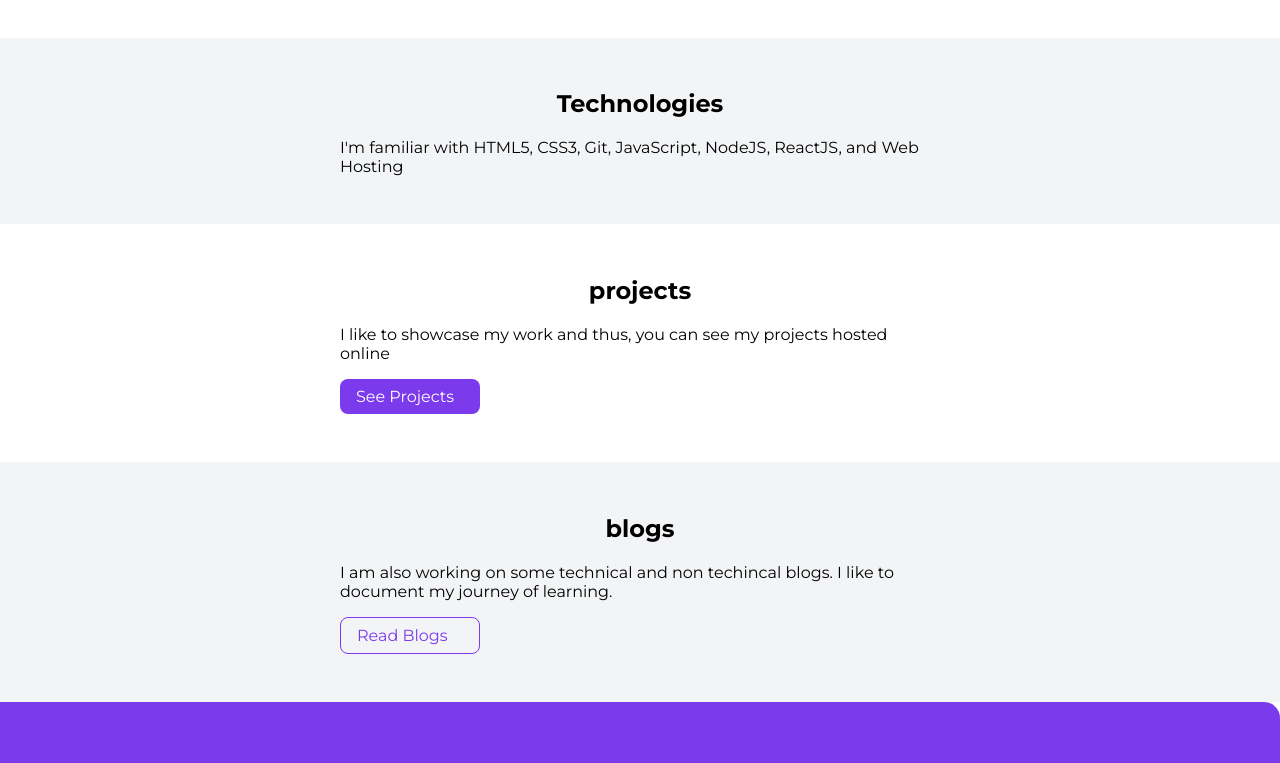
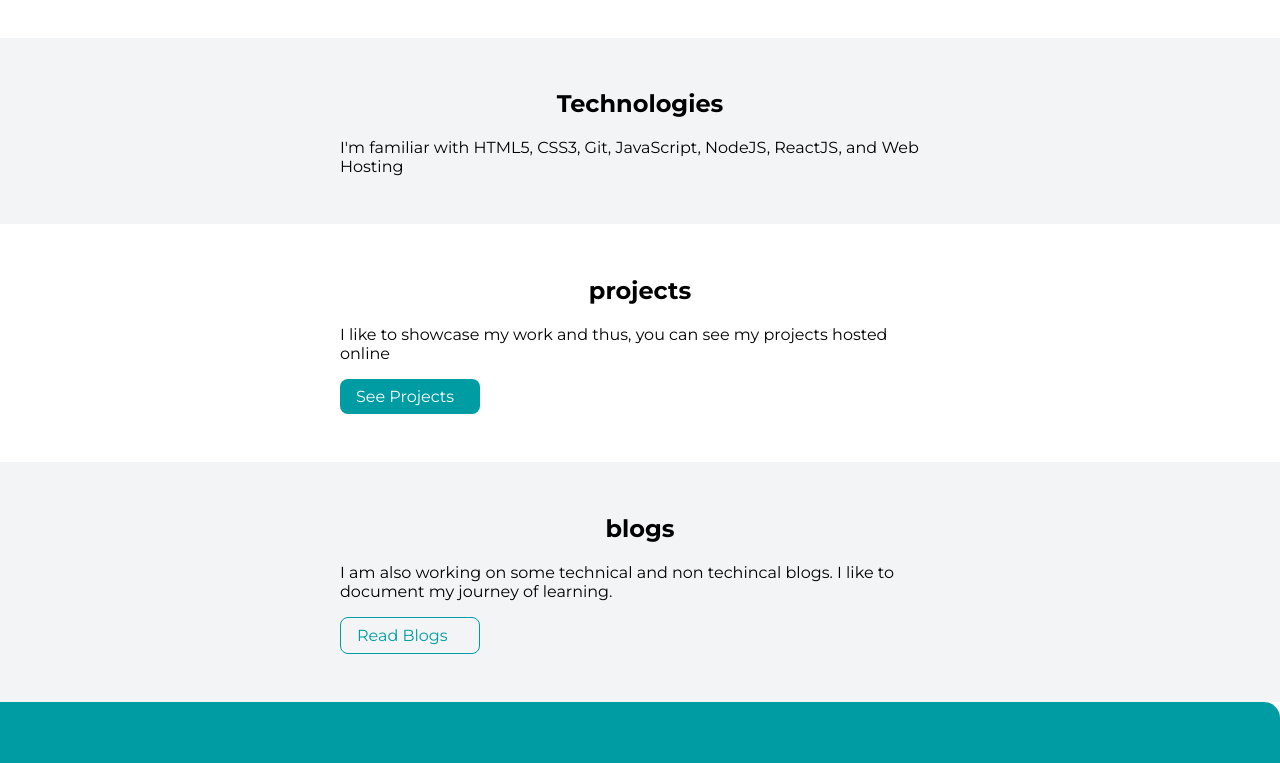
Before and after one commit to nshanbhag20001412/NehaShanbhagPortfolio, a plain HTML site: page index.html in a window 1280 px wide. Shown: the part 470-1233 px from the top of the page. Drawn offline with Linux system fonts and the light colour scheme.

Commit message:
updates to css

```diff
--- a/style.css
+++ b/style.css
@@ -1,7 +1,7 @@
 @import url('https://fonts.googleapis.com/css2?family=Montserrat:wght@400;700&display=swap');
 
 :root {
-    --primary-color: #7C3AED;
+    --primary-color: #009ca3;
     --off-white: #F3F4F6;
     --dark-gray: #6B7280;
 }
```
